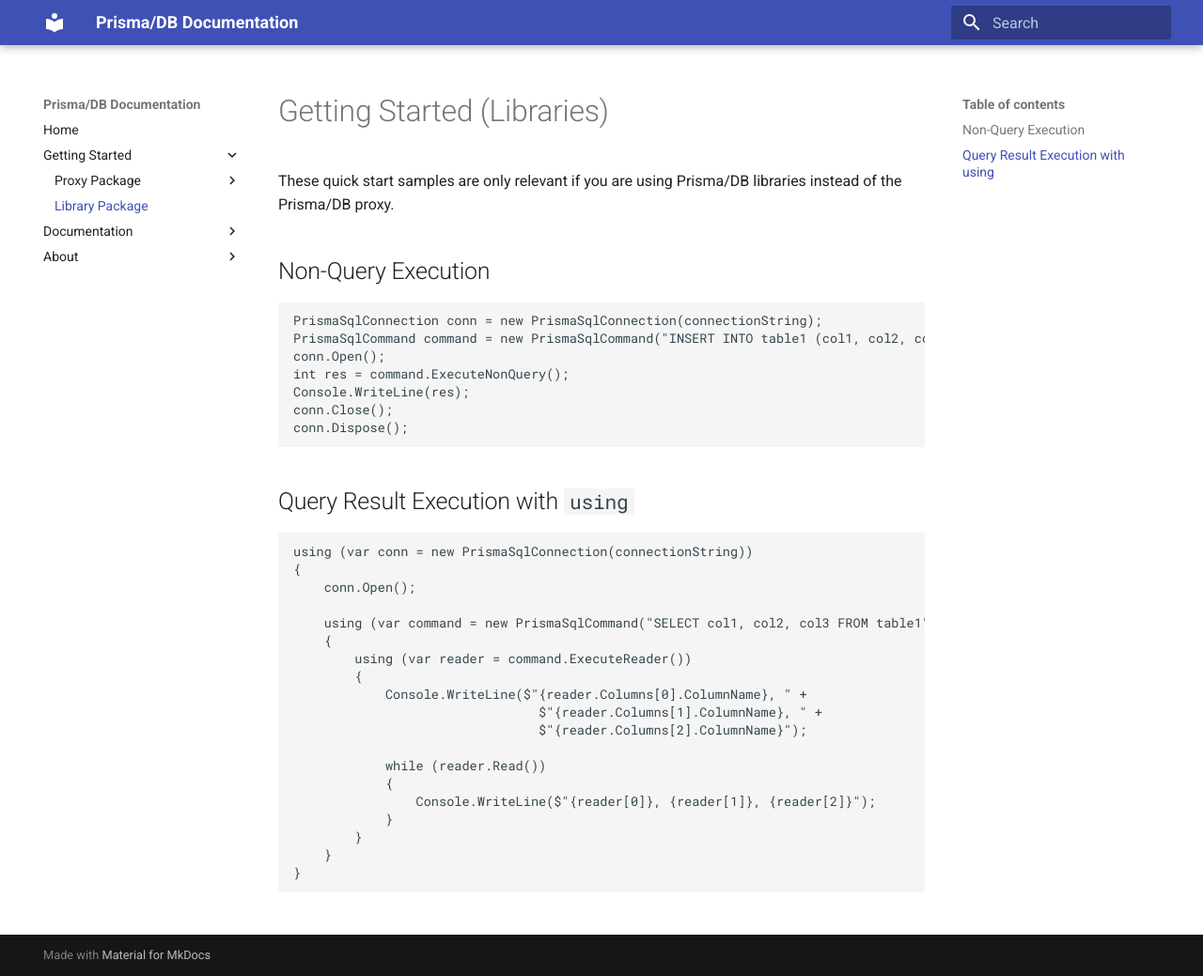
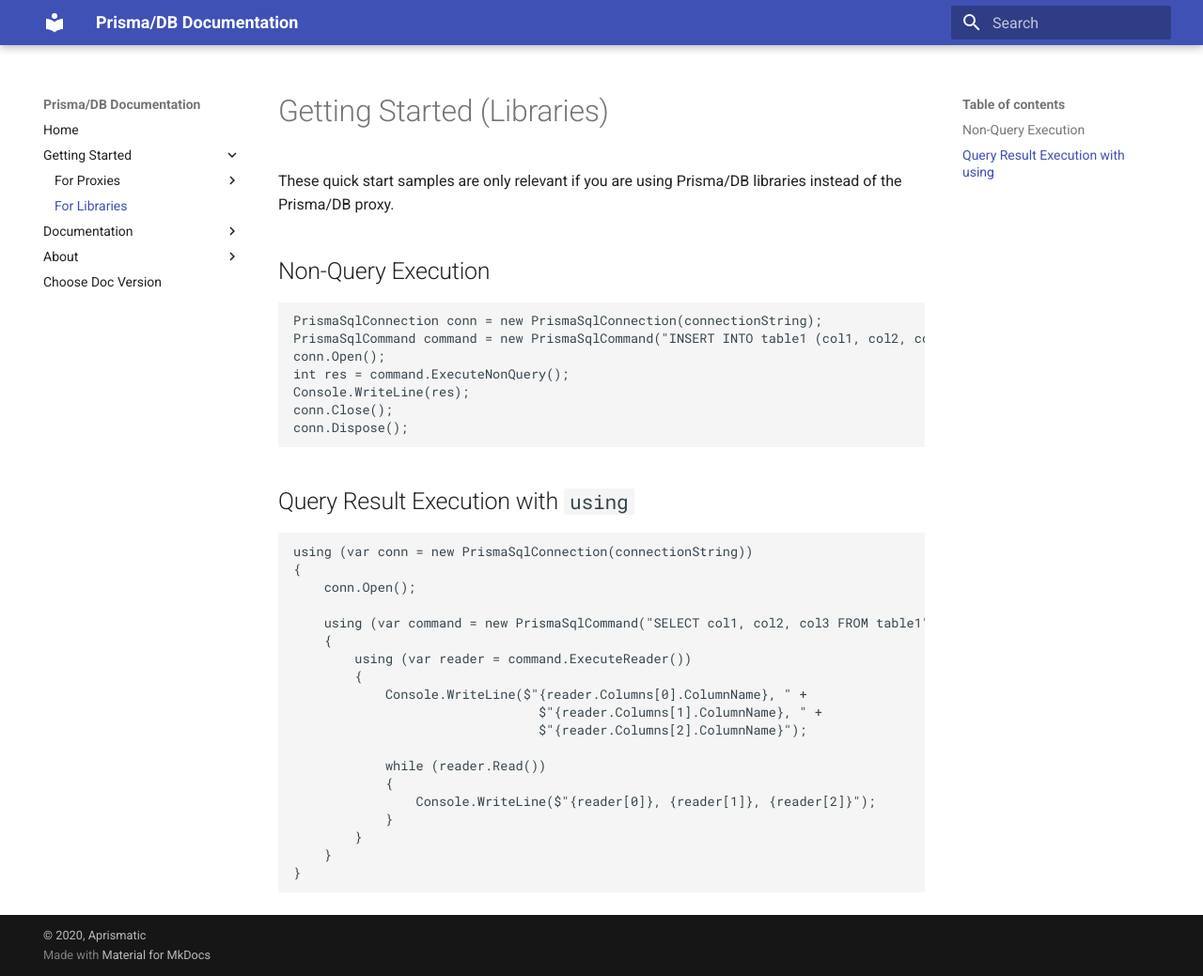
Before and after one commit to aprismatic/prismadb, an MkDocs documentation site: the page built from docs/getting-started-libraries.md, in a window 1280 px wide and 1039 px high. Shown: the whole window at 94% size. Built offline with MkDocs 1.6.1 and Material for MkDocs 9.7.7, drawn with Linux system fonts in a browser that asks for light colours.

```diff
--- a/mkdocs.yml
+++ b/mkdocs.yml
@@ -1,24 +1,26 @@
 site_name: Prisma/DB Documentation
-theme:
-  name: material
+theme: material
 nav:
-  - "Home": "index.md"
-  - "Getting Started":
-      - "Proxy Package":
-          - "Overview": "getting-started-proxies.md"
-          - "Configuration Options": "configuration-options.md"
-          - "Sample Docker Scripts": "sample-docker-scripts.md"
-          - "Supported Clients": "supported-clients.md"
-          - "Docker Images": "docker-images.md"
-      - "Library Package": "getting-started-libraries.md"
-  - "Documentation":
-      - "Encryption Schemes": "encryption-schemes.md"
-      - "Data Types": "data-types.md"
-      - "Supported SQL":
-          - "Metasyntax Used": "metasyntax-used.md"
-          - "Language Structure": "language-structure.md"
-          - "Data Definition Statements": "data-definition-statements.md"
-          - "Data Manipulation Statements": "data-manipulation-statements.md"
-          - "Native Commands": "native-commands.md"
-  - "About":
-      - "Changelog": "changelog.md"
+  - Home: index.md
+  - Getting Started:
+      - For Proxies:
+          - Overview: getting-started-proxies.md
+          - Configuration Options: configuration-options.md
+          - Sample Docker Scripts: sample-docker-scripts.md
+          - Supported Clients: supported-clients.md
+          - Docker Images: docker-images.md
+      - For Libraries: getting-started-libraries.md
+  - Documentation:
+      - Encryption Schemes: encryption-schemes.md
+      - Data Types: data-types.md
+      - Supported SQL:
+          - Metasyntax Used: metasyntax-used.md
+          - Language Structure: language-structure.md
+          - Data Definition Statements: data-definition-statements.md
+          - Data Manipulation Statements: data-manipulation-statements.md
+          - Native Commands: native-commands.md
+  - About:
+      - Changelog: changelog.md
+  - Choose Doc Version: https://readthedocs.org/projects/prismadb/versions/
+
+copyright: "&copy; 2020, <a href='https://www.aprismatic.com'>Aprismatic</a>"
```
Also changed, not shown: docs/index.md (+2 -2 lines), docs/metasyntax-used.md (+1 -1 lines).
